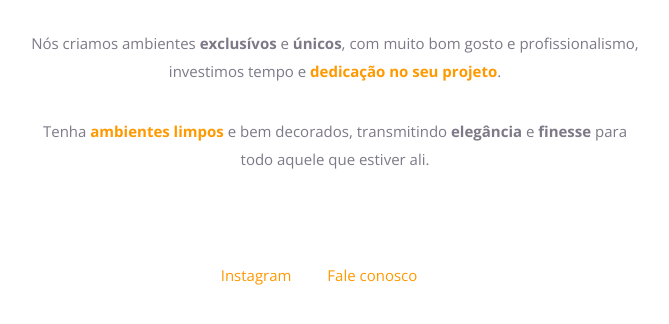
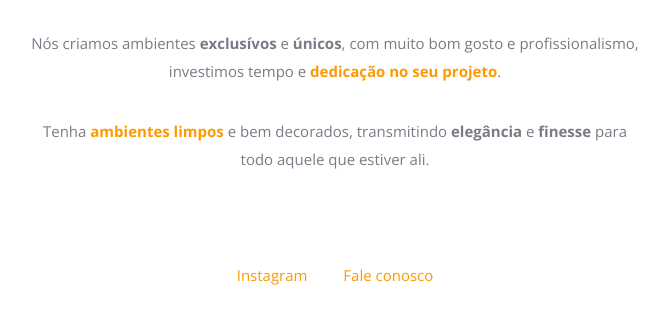
Before and after one commit to DanielAretakis/DesignDeInteriores, a plain HTML site: page index.html in a window 1280 px wide. Shown: the part 364-688 px from the top of the page, without its empty margins (305-974 px from the left). Drawn offline with nearby package versions, Linux system fonts and the light colour scheme.

Commit message:
Centralized the links

```diff
--- a/style.css
+++ b/style.css
@@ -50,7 +50,7 @@ p span{
   font-weight: 700;
 }
 
-.links a{
+.links a:nth-child(1){
   margin-right: 3.2rem;
 }
 
```
